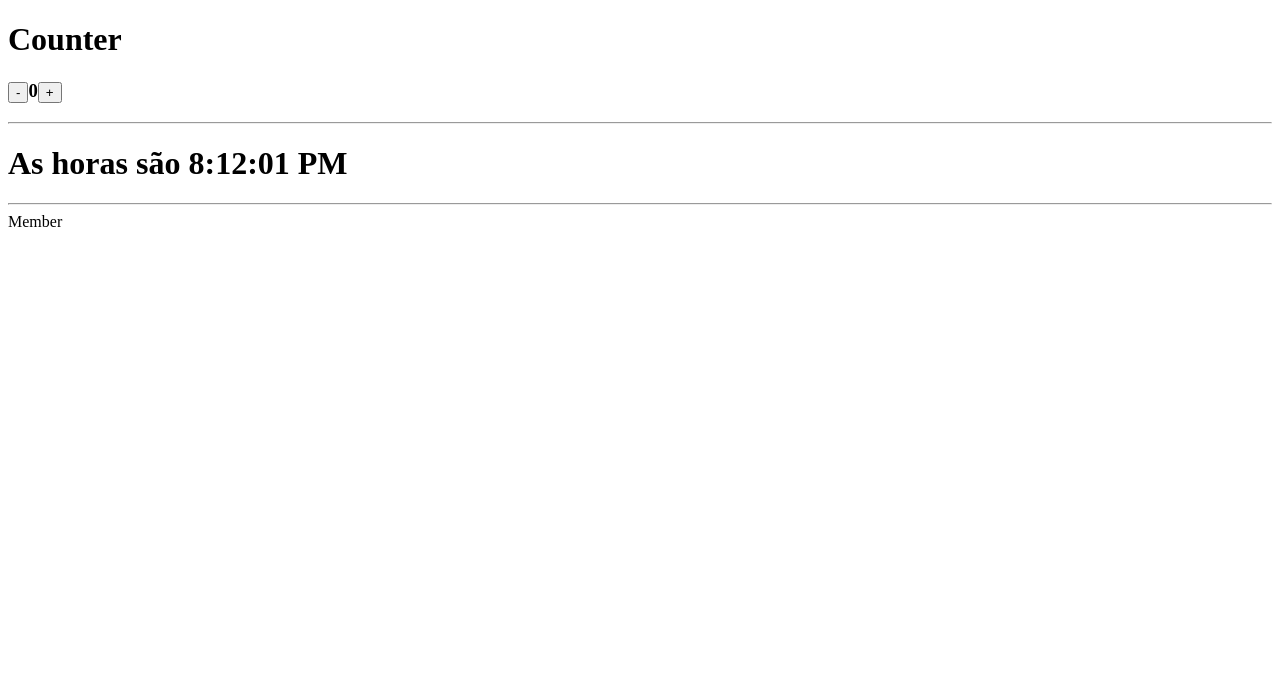
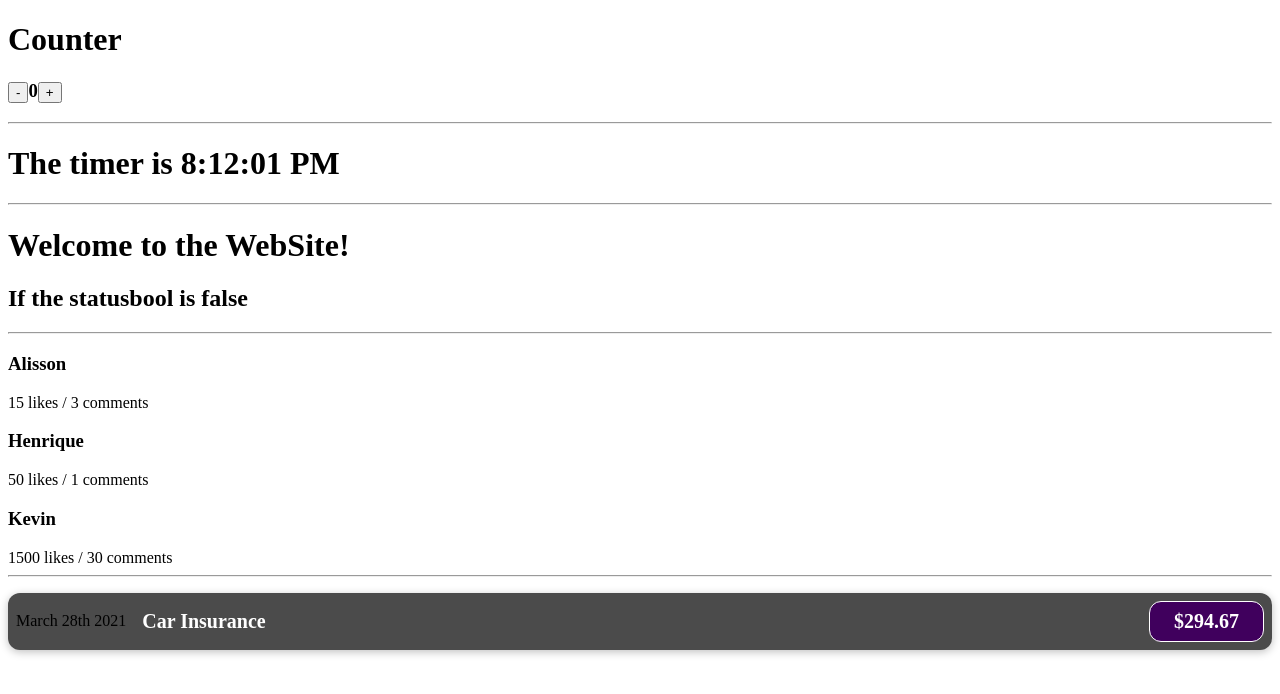
Before and after one commit to alissoneear/course-react, a React (Create React App) app: page / in a window 1280 px wide. Shown: the top 694 px of the page. Built offline with nearby package versions, Linux system fonts and the light colour scheme.

Commit message:
Adding CSS styles

```diff
--- /dev/null
+++ b/src/App.js
@@ -0,0 +1,24 @@
+import React, { Component } from "react";
+import IncreaseDecreaseButton from "./components/IncreaseDecreaseButton";
+import CycleLife from "./components/CycleLife";
+import Member from "./components/Member";
+import FeedList from "./components/FeedList";
+import ExpenseItem from "./components/ExpenseItem";
+
+export default class App extends Component {
+    render() {
+        return (
+            <div>
+                <IncreaseDecreaseButton />
+                <hr />
+                <CycleLife />
+                <hr />
+                <Member />
+                <hr />
+                <FeedList />
+                <hr />
+                <ExpenseItem />
+            </div>
+        );
+    }
+}
--- a/src/components/CycleLife/cycleLife.js
+++ b/src/components/CycleLife.js
@@ -24,7 +24,7 @@ export default class CycleLife extends Component {
     render() {
         return (
             <div>
-                <h1>As horas são {this.state.hour}</h1>
+                <h1>The timer is {this.state.hour}</h1>
             </div>
         );
     }
--- /dev/null
+++ b/src/components/ExpenseItem.css
@@ -0,0 +1,56 @@
+.expense-item {
+    display: flex;
+    justify-content: space-between;
+    align-items: center;
+    box-shadow: 0 2px 8px rgba(0, 0, 0, 0.25);
+    padding: 0.5rem;
+    margin: 1rem 0;
+    border-radius: 12px;
+    background-color: #4b4b4b;
+}
+
+.expense-item__description {
+    display: flex;
+    flex-direction: column;
+    gap: 1rem;
+    align-items: flex-end;
+    flex-flow: column-reverse;
+    justify-content: flex-start;
+    flex: 1;
+}
+
+.expense-item h2 {
+    color: #3a3a3a;
+    font-size: 1rem;
+    flex: 1;
+    margin: 0 1rem;
+    color: white;
+}
+
+.expense-item__price {
+    font-size: 1rem;
+    font-weight: bold;
+    color: white;
+    background-color: #40005d;
+    border: 1px solid white;
+    padding: 0.5rem;
+    border-radius: 12px;
+}
+
+@media (min-width: 580px) {
+    .expense-item__description {
+        flex-direction: row;
+        align-items: center;
+        justify-content: flex-start;
+        flex: 1;
+    }
+
+    .expense-item__description h2 {
+        font-size: 1.25rem;
+    }
+
+    .expense-item__price {
+        font-size: 1.25rem;
+        padding: 0.5rem 1.5rem;
+    }
+}
--- /dev/null
+++ b/src/components/ExpenseItem.js
@@ -0,0 +1,16 @@
+import React, { Component } from 'react';
+import './ExpenseItem.css'
+
+export default class ExpenseItem extends Component {
+    render() {
+        return (
+            <div className="expense-item">
+                <div>March 28th 2021</div>
+                <div className="expense-item__description">
+                    <h2>Car Insurance</h2>
+                    <div className='expense-item__price'>$294.67</div>
+                </div>
+            </div>
+        );
+    }
+}
--- /dev/null
+++ b/src/components/FeedList.js
@@ -0,0 +1,29 @@
+import React, { Component } from 'react';
+
+export default class FeedList extends Component {
+    constructor(props) {
+        super(props);
+        this.state = {
+            feed:[
+                {id:1, username:"Alisson", likes:15, comments:3},
+                {id:2, username:"Henrique", likes:50, comments:1},
+                {id:3, username:"Kevin", likes:1500, comments:30}
+            ]
+        };
+    }
+    render() {
+        return (
+            <div>
+
+                {this.state.feed.map((item)=>{
+                    return(
+                        <div key={item.id}>
+                            <h3>{item.username}</h3>
+                            <a>{item.likes} likes / {item.comments} comments</a>
+                        </div>
+                    )
+                })}
+            </div>
+        );
+    }
+}
--- a/src/components/Buttons/addRemoveButton.js
+++ b/src/components/IncreaseDecreaseButton.js
@@ -1,6 +1,6 @@
 import React, { Component } from 'react';
 
-export default class AddRemoveButton extends Component {
+export default class IncreaseDecreaseButton extends Component {
   constructor(props) {
     super(props);
     this.state = {
--- /dev/null
+++ b/src/components/Member.js
@@ -0,0 +1,29 @@
+import React,{Component} from "react";
+
+export default class Member extends Component {
+    constructor(props) {
+        super(props);
+        this.state = {
+            status: 1,
+            statusbool: false
+        };
+    }
+
+    render() {
+        return (
+            <div>
+                {this.state.status === 1 &&
+                    <h1>Welcome to the WebSite!</h1>
+                }
+                {this.state.statusbool ?
+                    <div>
+                        <h2>If the statusbool is true</h2>
+                    </div> :
+                    <div>
+                        <h2>If the statusbool is false</h2>
+                    </div>
+                }
+            </div>
+        );
+    }
+}
--- a/src/components/Member/member.js
+++ /dev/null
@@ -1,15 +0,0 @@
-import React,{Component} from "react";
-
-export default class Member extends Component {
-    constructor(props) {
-        super(props);
-        this.state = {  }
-    }
-    render() {
-        return (
-            <div>
-                Member
-            </div>
-        );
-    }
-}
--- a/src/components/feedList/index.scss
+++ /dev/null
@@ -1,5 +0,0 @@
-@import "common/var";
-
-:local(.style) {
-
-}
--- a/src/index.js
+++ b/src/index.js
@@ -1,16 +1,10 @@
 import React from 'react';
 import ReactDOM from 'react-dom/client';
-import AddRemoveButton from './components/Buttons/addRemoveButton'
-import CycleLife from './components/CycleLife/cycleLife';
-import Member from './components/Member/member';
+import App from './App';
 
 const root = ReactDOM.createRoot(document.getElementById('root'));
 root.render(
   <React.StrictMode>
-    <AddRemoveButton/>
-    <hr/>
-    <CycleLife/>
-    <hr/>
-    <Member/>
+    <App/>
   </React.StrictMode>
 );
```
Also changed, not shown: src/components/feedList/index.js (deleted, +0 -17 lines).
